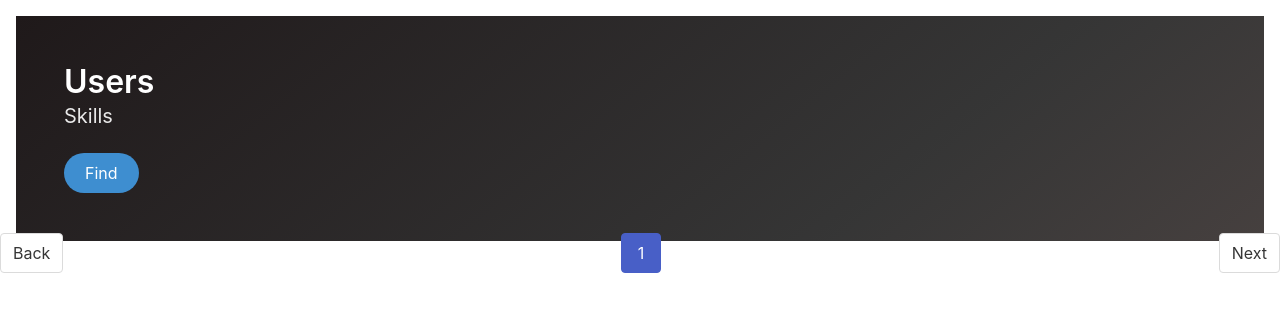
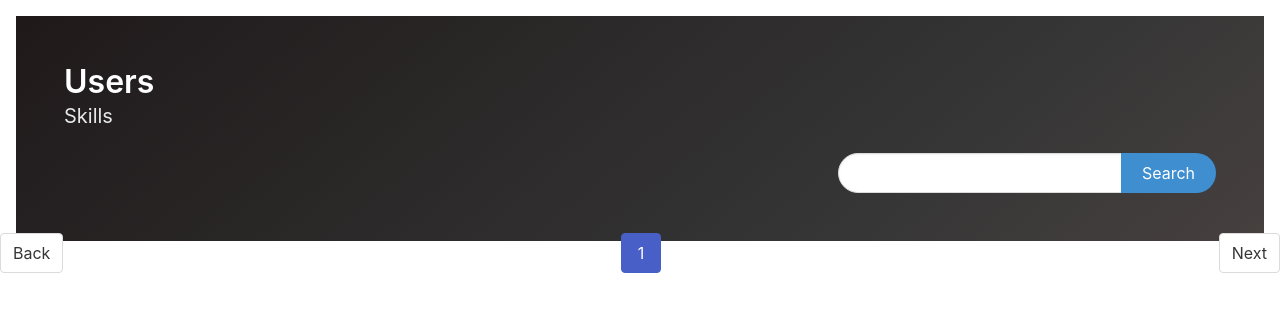
Before and after one commit to krincona/Torre_Test, a Vue app: page / in a window 1280 px wide. Shown: the top 312 px of the page. Built offline with nearby package versions, Linux system fonts and the light colour scheme.

Commit message:
implments search system Only for existing users

```diff
--- a/src/App.vue
+++ b/src/App.vue
@@ -4,9 +4,22 @@
       <div class="hero-body">
         <div class="title"><span class="is-white">Users</span></div>
         <div class="subtitle"><span class="is-white">Skills</span></div>
-        <button class="button is-rounded is-info" v-on:click="fetch">
-          Find
-        </button>
+
+        <div class="field has-addons is-pulled-right">
+          <div class="control">
+            <input
+              v-model="search"
+              type="text"
+              class="input is-rounded"
+              v-on:keyup.enter="searchData"
+            />
+          </div>
+          <div class="control">
+            <button class="button is-rounded is-info" v-on:click="searchData">
+              Search
+            </button>
+          </div>
+        </div>
       </div>
     </div>
     <span></span>
@@ -17,14 +30,22 @@
         <user v-for="user of users" v-bind:key="user.id" v-bind:user="user" />
       </div>
     </div>
-    <nav class="pagination is-centered" role="navegation" aria-label="pagination">
-      <a class="button pagination-previous" v-on:click="changePage(page - 1)">Back</a>
+    <nav
+      class="pagination is-centered"
+      role="navegation"
+      aria-label="pagination"
+    >
+      <a class="button pagination-previous" v-on:click="changePage(page - 1)"
+        >Back</a
+      >
       <ul class="pagination-list">
         <li>
           <a class="button pagination-link is-current">{{ page }}</a>
         </li>
       </ul>
-      <a class="button pagination-next" v-on:click="changePage(page + 1)"> Next</a>
+      <a class="button pagination-next" v-on:click="changePage(page + 1)">
+        Next</a
+      >
     </nav>
   </div>
 </template>
@@ -44,6 +65,7 @@ export default {
       users: [],
       page: 1,
       pages: 1,
+      search: "",
     };
   },
   create() {
@@ -52,7 +74,8 @@ export default {
   methods: {
     fetch() {
       const params = {
-        page: this.page
+        page: this.page,
+        name: this.search
       };
       let result = axios
         .get("https://rickandmortyapi.com/api/character/", { params })
@@ -66,9 +89,13 @@ export default {
         });
     },
     changePage(page) {
-      this.page = (page <= 0 || page > this.pages)  ? this.page : page
+      this.page = page <= 0 || page > this.pages ? this.page : page;
       this.fetch();
     },
+    searchData() {
+      this.page = 1;
+      this.fetch();
+    }
   },
 };
 </script>
```
